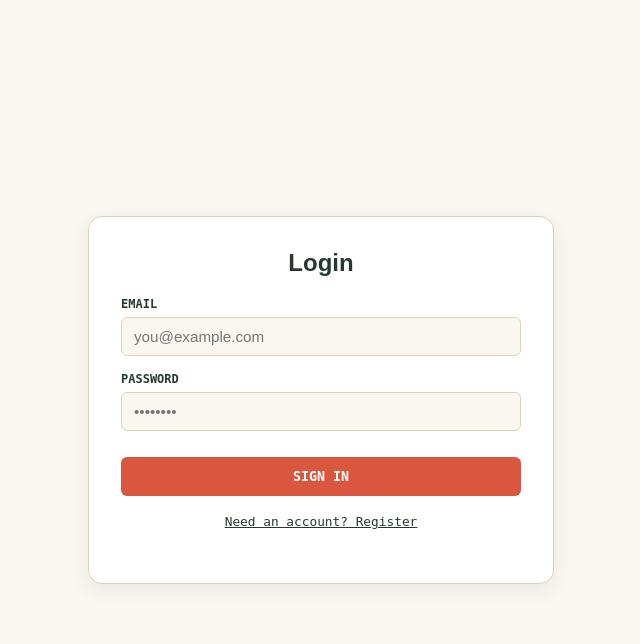
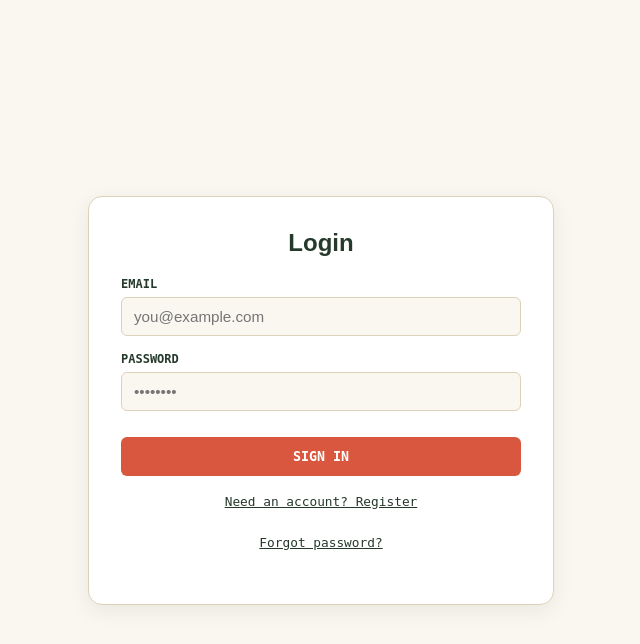
Before and after one commit to masonerqi/Draft, a Flask app: page /login in a window 1280 px wide. Shown: the top 644 px of the page, without its empty margins (319-959 px from the left). Run offline with Flask 3, Linux system fonts and the light colour scheme; some libraries are stand-ins or nearby versions.

Commit message:
bug fixes

```diff
--- a/database.py
+++ b/database.py
@@ -6,7 +6,8 @@ from werkzeug.security import generate_password_hash, check_password_hash
 
 DB_PATH = os.environ.get("DATABASE_PATH")
 if not DB_PATH:
-    DB_PATH = os.path.join(os.path.dirname(__file__), "sessions.db")
+    # default to persistent path inside container /app/data/database.db
+    DB_PATH = os.path.join(os.getcwd(), "data", "database.db")
 
 
 def init_db():
--- a/routes/auth.py
+++ b/routes/auth.py
@@ -1,6 +1,7 @@
-from flask import Blueprint, session, jsonify, render_template
+from flask import Blueprint, session, jsonify, render_template, request
 from routes.utils import _parse_request_payload, get_current_user, login_required, _mask_api_key
 from database import create_user, authenticate_user, get_user_by_username, get_user_api_key, set_user_api_key, create_or_get_user_from_firebase
+from firebase_admin import auth
 
 # Import firebase auth; if not installed, handle gracefully
 try:
@@ -99,3 +100,26 @@ def update_user_settings():
         return jsonify({"error": "Gemini API key is required."}), 400
     set_user_api_key(current_user["id"], api_key)
     return jsonify({"api_key_saved": True, "api_key_masked": _mask_api_key(api_key)}), 200
+
+
+@auth_bp.route("/forgot-password", methods=["POST"])
+def forgot_password():
+    data = request.get_json()
+    email = data.get("email")
+
+    if not email:
+        return jsonify({"message": "Email is required"}), 400
+
+    try:
+        # Generate the password reset link via Firebase Admin SDK
+        link = auth.generate_password_reset_link(email)
+
+        # TODO: Send `link` to the user via your custom email service (SendGrid, Flask-Mail, etc.)
+        print(f"Generated Reset Link for {email}: {link}")
+
+        return (
+            jsonify({"message": "Password reset instructions sent to your email."}),
+            200,
+        )
+    except Exception as e:
+        return jsonify({"message": f"Error generating link: {str(e)}"}), 400
--- a/templates/auth.html
+++ b/templates/auth.html
@@ -123,6 +123,7 @@
         </div>
         <button type="submit" class="btn-primary" id="submit-btn">Sign In</button>
         <button type="button" class="btn-toggle" id="toggle-btn">Need an account? Register</button>
+        <button type="button" class="btn-toggle" id="forgot-btn" style="margin-top:6px;">Forgot password?</button>
     </form>
     <div id="error-message" class="error-msg"></div>
 </div>
@@ -132,7 +133,8 @@
     import {
         getAuth,
         signInWithEmailAndPassword,
-        createUserWithEmailAndPassword
+        createUserWithEmailAndPassword,
+        sendPasswordResetEmail
     } from "https://www.gstatic.com/firebasejs/10.8.0/firebase-auth.js";
 
 
@@ -203,7 +205,24 @@
             errorMessage.innerText = error.message;
         }
     });
-</script>
+
+    // Forgot password handler - sends password reset email via Firebase
+    const forgotBtn = document.getElementById('forgot-btn');
+    if (forgotBtn) {
+        forgotBtn.addEventListener('click', async () => {
+            const email = document.getElementById('email').value.trim();
+            if (!email) {
+                return errorMessage.innerText = 'Enter your email above to receive a password reset link.';
+            }
+            try {
+                await sendPasswordResetEmail(auth, email);
+                alert('Password reset email sent! Check your inbox.');
+            } catch (err) {
+                console.error('Error sending reset email:', err);
+                alert('Could not send reset email: ' + (err.message || err));
+            }
+        });
+    }</script>
 
 </body>
 </html>
```
Also changed, not shown: docker-compose.yml (+8 -4 lines), static/images/draft logo.png (added), 1 other file.
